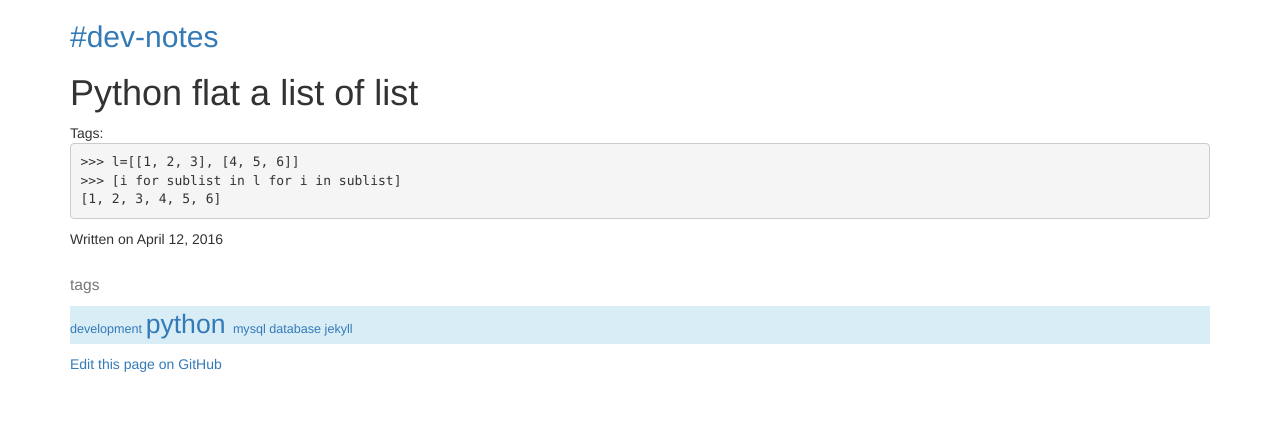
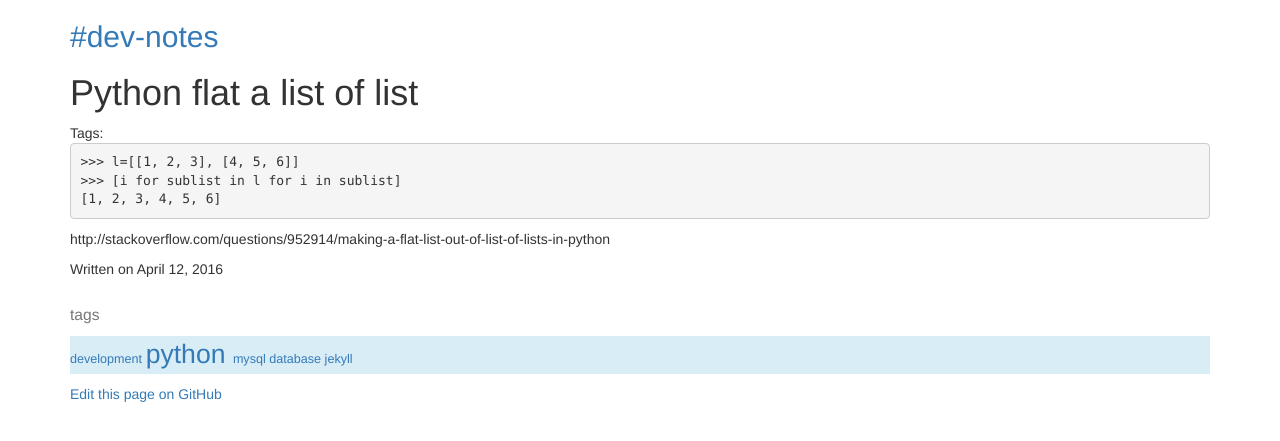
Before and after one commit to gary-liguoliang/notes, a Jekyll site: the page built from _posts/2016-04-12-python-flat-list-of-list.md, in a window 1280 px wide. Shown: the top 441 px of the page. Built offline with Jekyll 4.4.1, drawn with Linux system fonts in a browser that asks for light colours; part of the change alters nothing that is shown.

Commit message:
Update 2016-04-12-python-flat-list-of-list.md

````diff
--- a/_posts/2016-04-12-python-flat-list-of-list.md
+++ b/_posts/2016-04-12-python-flat-list-of-list.md
@@ -8,3 +8,5 @@ title: Python flat a list of list
 >>> [i for sublist in l for i in sublist]
 [1, 2, 3, 4, 5, 6]
 ```
+
+http://stackoverflow.com/questions/952914/making-a-flat-list-out-of-list-of-lists-in-python
````
